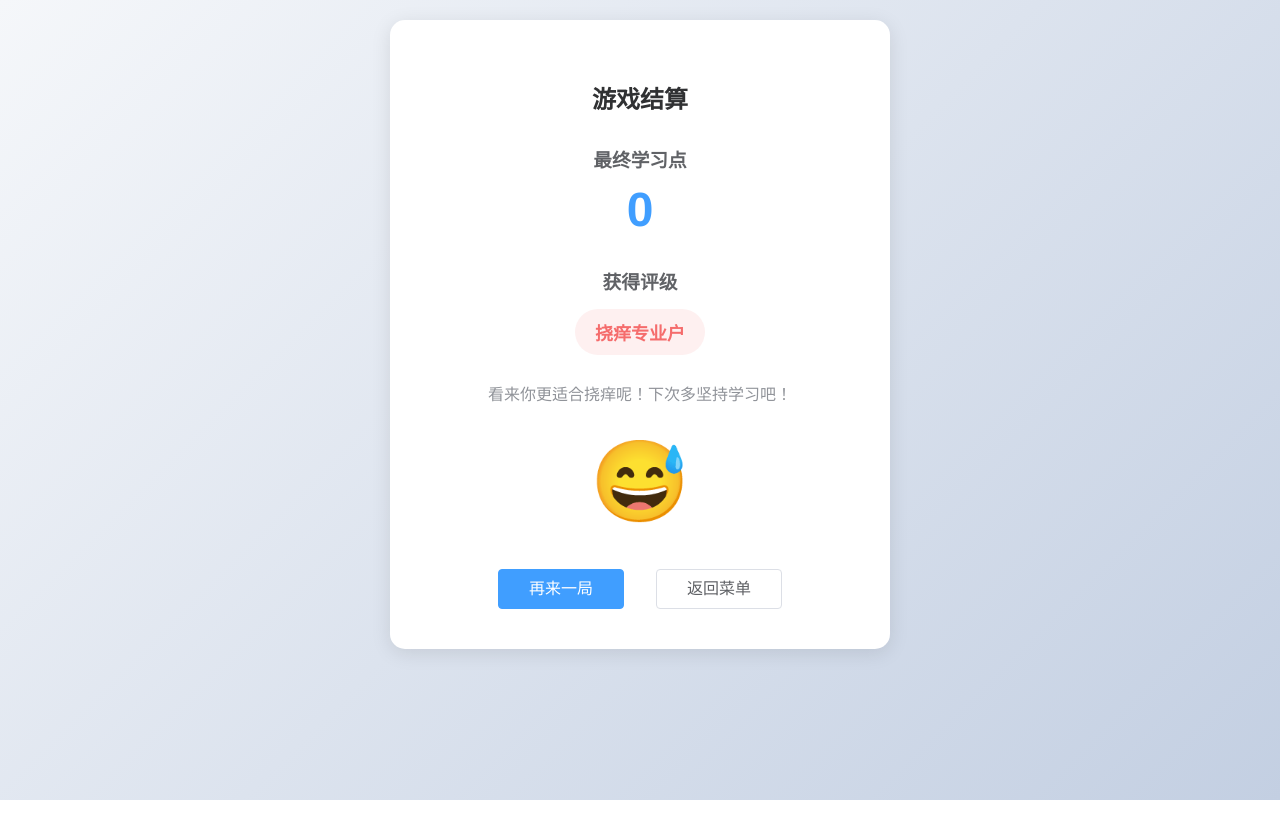
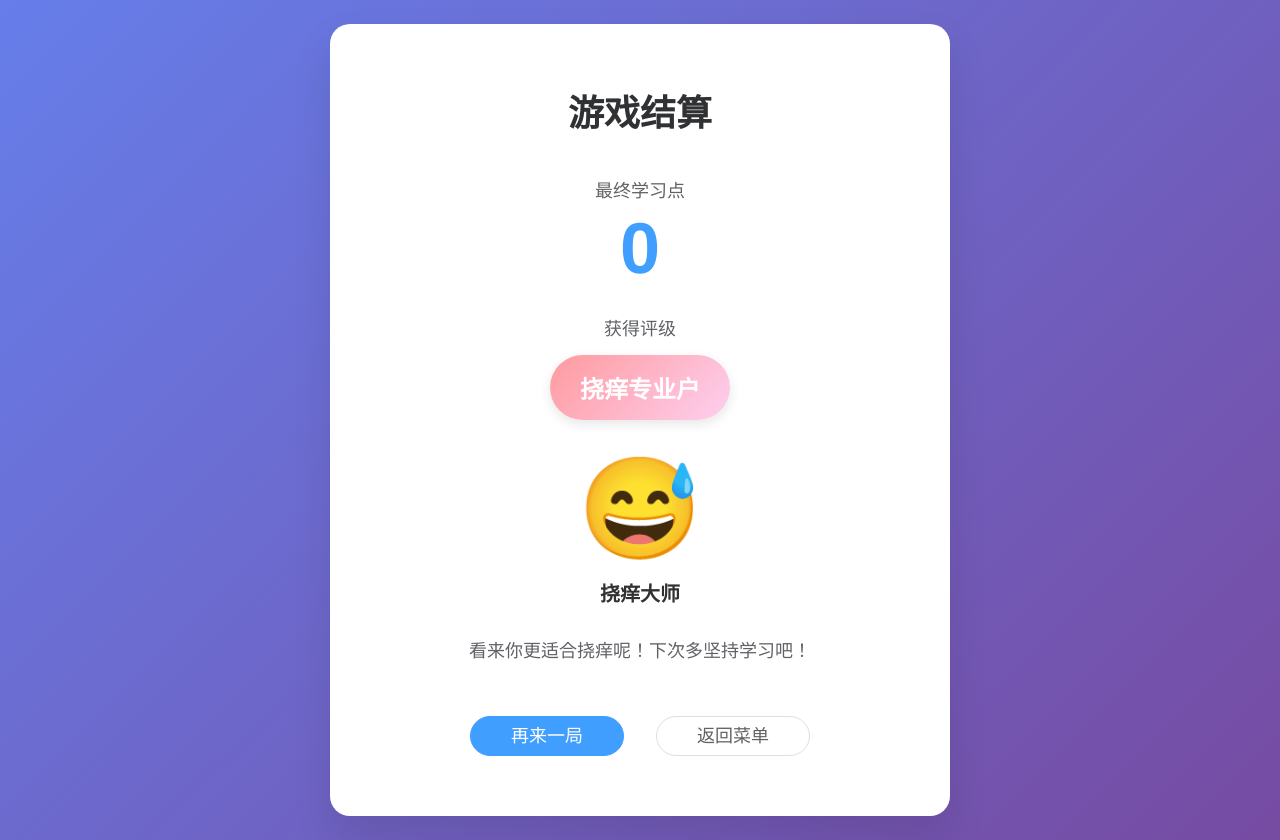
Before and after one commit to Frisk239/whu-library, a Vue app in the folder frontend/: page /result in a window 1280 px wide. Before the commit the page ends 800 px from the top, so only its background shows below. Built offline with nearby package versions, Linux system fonts and the light colour scheme; the HTML template or start-up script is replaced by a standard one.

Commit message:
优化了结算页面

```diff
--- a/frontend/src/views/HomePage.vue
+++ b/frontend/src/views/HomePage.vue
@@ -10,7 +10,7 @@
       <h3>游戏介绍</h3>
       <p>欢迎来到图书馆！在这里，你需要专心学习，但是...</p>
       <p>身上突然开始痒了起来！你需要在学习和挠痒之间找到平衡。</p>
-      <p>小心图书管理员的监视，被抓到挠痒就糟糕了！</p>
+      <p>小心杨同学的监视，被抓到就要被诬告了！</p>
       <div class="play-stats">
         <el-statistic title="总游玩次数" :value="playStats.total_plays || 0" class="stat-item">
           <template #suffix>
--- a/frontend/src/views/ResultPage.vue
+++ b/frontend/src/views/ResultPage.vue
@@ -1,34 +1,40 @@
 <template>
   <div class="result-page">
-    <div class="result-card">
-      <h2>游戏结算</h2>
+    <div class="result-container">
+      <div class="result-header">
+        <h1>游戏结算</h1>
+      </div>
 
       <div class="result-content">
-        <div class="score-display">
-          <h3>最终学习点</h3>
-          <div class="score-number">{{ score }}</div>
+        <div class="score-section">
+          <div class="score-label">最终学习点</div>
+          <div class="score-value">{{ score }}</div>
         </div>
 
         <div class="rating-section">
-          <h3>获得评级</h3>
+          <div class="rating-label">获得评级</div>
           <div class="rating-badge" :class="ratingClass">
             {{ rating }}
           </div>
-          <p class="rating-description">{{ ratingDescription }}</p>
         </div>
 
-        <div class="character-display">
-          <div class="character-icon" :class="characterClass">
-            {{ characterEmoji }}
+        <div class="character-section">
+          <div class="character-display">
+            <div class="character-emoji">{{ characterEmoji }}</div>
+            <div class="character-name">{{ characterName }}</div>
           </div>
+        </div>
+
+        <div class="message-section">
+          <div class="message-text">{{ messageText }}</div>
         </div>
       </div>
 
-      <div class="action-buttons">
-        <el-button type="primary" size="large" @click="playAgain">
+      <div class="action-section">
+        <el-button type="primary" size="large" @click="playAgain" class="action-btn">
           再来一局
         </el-button>
-        <el-button size="large" @click="backToMenu">
+        <el-button size="large" @click="backToMenu" class="action-btn">
           返回菜单
         </el-button>
       </div>
@@ -81,12 +87,19 @@ const characterEmoji = computed(() => {
   }
 })
 
-const characterClass = computed(() => {
+const characterName = computed(() => {
   const rating = getRating(score.value)
-  return rating.toLowerCase().replace(/\s+/g, '-')
+  switch (rating) {
+    case '挠痒专业户': return '挠痒大师'
+    case '普通学生': return '学习新手'
+    case '优秀学生': return '学霸'
+    case '学习标兵': return '学神'
+    case '学习之神': return '学仙'
+    default: return '学习者'
+  }
 })
 
-const ratingDescription = computed(() => {
+const messageText = computed(() => {
   const rating = getRating(score.value)
   switch (rating) {
     case '挠痒专业户':
@@ -115,98 +128,141 @@ const backToMenu = () => {
 
 <style scoped>
 .result-page {
-  max-width: 500px;
-  margin: 0 auto;
+  min-height: 100vh;
+  background: linear-gradient(135deg, #667eea 0%, #764ba2 100%);
+  display: flex;
+  align-items: center;
+  justify-content: center;
   padding: 20px;
 }
 
-.result-card {
+.result-container {
   background: white;
-  padding: 40px;
-  border-radius: 15px;
-  box-shadow: 0 4px 20px rgba(0, 0, 0, 0.1);
+  border-radius: 20px;
+  padding: 60px;
+  box-shadow: 0 20px 40px rgba(0, 0, 0, 0.1);
   text-align: center;
+  max-width: 500px;
+  width: 100%;
 }
 
-.result-card h2 {
+.result-header {
+  margin-bottom: 40px;
+}
+
+.result-header h1 {
+  font-size: 36px;
   color: #303133;
+  margin: 0;
+}
+
+.result-content {
+  margin-bottom: 50px;
+}
+
+.score-section {
   margin-bottom: 30px;
 }
 
-.result-content {
-  margin-bottom: 40px;
-}
-
-.score-display {
-  margin-bottom: 30px;
-}
-
-.score-display h3 {
+.score-label {
+  font-size: 18px;
   color: #606266;
   margin-bottom: 10px;
 }
 
-.score-number {
-  font-size: 48px;
+.score-value {
+  font-size: 72px;
   font-weight: bold;
   color: #409EFF;
+  line-height: 1;
 }
 
 .rating-section {
   margin-bottom: 30px;
 }
 
-.rating-section h3 {
+.rating-label {
+  font-size: 18px;
   color: #606266;
   margin-bottom: 15px;
 }
 
 .rating-badge {
   display: inline-block;
-  padding: 10px 20px;
-  border-radius: 25px;
-  font-size: 18px;
+  padding: 15px 30px;
+  border-radius: 50px;
+  font-size: 24px;
   font-weight: bold;
-  margin-bottom: 10px;
+  box-shadow: 0 4px 12px rgba(0, 0, 0, 0.1);
 }
 
 .itch-master {
-  background: #fef0f0;
-  color: #f56c6c;
+  background: linear-gradient(135deg, #ff9a9e 0%, #fecfef 100%);
+  color: #fff;
 }
 
 .normal-student {
-  background: #f0f9ff;
-  color: #409EFF;
+  background: linear-gradient(135deg, #a8edea 0%, #fed6e3 100%);
+  color: #333;
 }
 
 .excellent-student {
-  background: #f6ffed;
-  color: #52c41a;
+  background: linear-gradient(135deg, #ffecd2 0%, #fcb69f 100%);
+  color: #333;
 }
 
 .study-model {
-  background: #fff7e6;
-  color: #fa8c16;
+  background: linear-gradient(135deg, #ff9a56 0%, #ff6a88 100%);
+  color: #fff;
 }
 
 .study-god {
-  background: linear-gradient(45deg, #667eea 0%, #764ba2 100%);
-  color: white;
+  background: linear-gradient(135deg, #667eea 0%, #764ba2 100%);
+  color: #fff;
 }
 
-.rating-description {
-  color: #909399;
-  font-size: 16px;
+.character-section {
+  margin-bottom: 30px;
 }
 
 .character-display {
-  margin: 30px 0;
+  display: flex;
+  flex-direction: column;
+  align-items: center;
+  gap: 10px;
 }
 
-.character-icon {
-  font-size: 80px;
+.character-emoji {
+  font-size: 100px;
   animation: bounce 2s infinite;
+}
+
+.character-name {
+  font-size: 20px;
+  font-weight: bold;
+  color: #303133;
+}
+
+.message-section {
+  margin-bottom: 40px;
+}
+
+.message-text {
+  font-size: 18px;
+  color: #606266;
+  line-height: 1.6;
+}
+
+.action-section {
+  display: flex;
+  gap: 20px;
+  justify-content: center;
+}
+
+.action-btn {
+  padding: 15px 40px;
+  font-size: 18px;
+  border-radius: 25px;
 }
 
 @keyframes bounce {
@@ -221,14 +277,22 @@ const backToMenu = () => {
   }
 }
 
-.action-buttons {
-  display: flex;
-  justify-content: center;
-  gap: 20px;
-}
+@media (max-width: 600px) {
+  .result-container {
+    padding: 40px 20px;
+  }
 
-.action-buttons .el-button {
-  padding: 15px 30px;
-  font-size: 16px;
+  .score-value {
+    font-size: 60px;
+  }
+
+  .rating-badge {
+    font-size: 20px;
+    padding: 12px 24px;
+  }
+
+  .character-emoji {
+    font-size: 80px;
+  }
 }
 </style>
```
Also changed, not shown: 1 other file (tests, documents, lock files or other folders).
